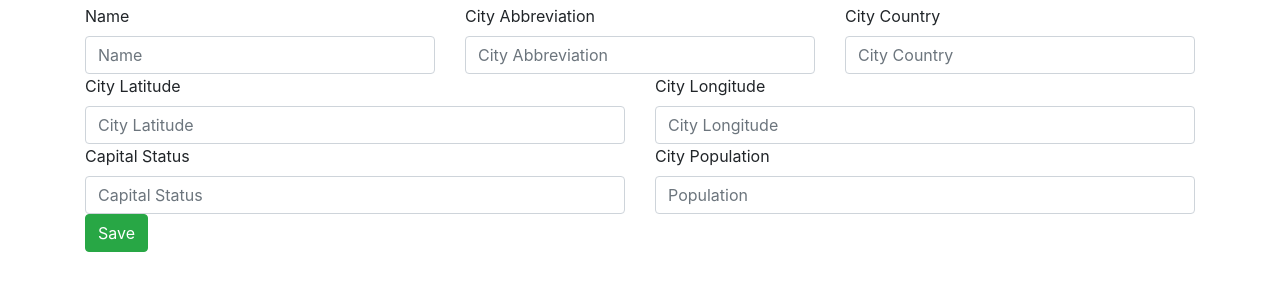
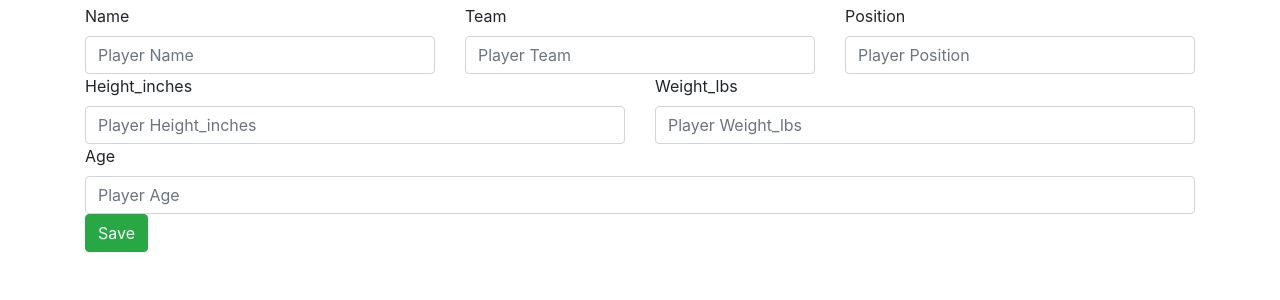
Before and after one commit to Kcode17/PyFlaskDockerPycharm_1, a Flask app: page /cities/new in a window 1280 px wide. Shown: the part 56-356 px from the top of the page. Run offline with Flask 2, Linux system fonts and the light colour scheme; some libraries are stand-ins or nearby versions.

Commit message:
Task - Modified new.html template to support player fields

```diff
--- a/app/templates/new.html
+++ b/app/templates/new.html
@@ -4,40 +4,37 @@
     <div class="row">
         <div class="col">
             <label for="Name">Name</label>
-            <input id="Name" type="text" class="form-control" placeholder="Name" name="Name">
+            <input id="Name" type="text" class="form-control" placeholder="Player Name" name="Name">
         </div>
         <div class="col">
-            <label for="fldAbbreviation">City Abbreviation</label>
-            <input id="fldAbbreviation" type="text" class="form-control" placeholder="City Abbreviation"
-                   name="fldAbbreviation">
+            <label for="Team">Team</label>
+            <input id="Team" type="text" class="form-control" placeholder="Player Team"
+                   name="Team">
         </div>
         <div class="col">
-            <label for="fldCountry">City Country</label>
-            <input id="fldCountry" type="text" class="form-control" placeholder="City Country" name="fldCountry">
+            <label for="Position">Position</label>
+            <input id="Position" type="text" class="form-control" placeholder="Player Position" name="Position">
         </div>
     </div>
 
     <div class="row">
         <div class="col">
-            <label for="fldLat">City Latitude</label>
-            <input id="fldLat" type="text" class="form-control" placeholder="City Latitude" name="fldLat">
+            <label for="Height_inches">Height_inches</label>
+            <input id="Height_inches" type="text" class="form-control" placeholder="Player Height_inches" name="Height_inches">
         </div>
         <div class="col">
-            <label for="fldlong">City Longitude</label>
-            <input id="fldlong" type="text" class="form-control" placeholder="City Longitude" name="fldLong">
+            <label for="Weight_lbs">Weight_lbs</label>
+            <input id="Weight_lbs" type="text" class="form-control" placeholder="Player Weight_lbs" name="Weight_lbs">
         </div>
     </div>
     <div class="row">
         <div class="col">
-            <label for="fldCapitalStatus">Capital Status</label>
+            <label for="Age">Age</label>
 
-            <input id="fldCapitalStatus" type="text" class="form-control" placeholder="Capital Status "
-                   name="fldCapitalStatus">
+            <input id="Age" type="text" class="form-control" placeholder="Player Age"
+                   name="Age">
         </div>
-        <div class="col">
-            <label for="fldPopulation">City Population</label>
-            <input id="fldPopulation" type="text" class="form-control" placeholder="Population" name="fldPopulation">
-        </div>
+
     </div>
     <button type="submit" class="btn btn-success">Save</button>
 
```
